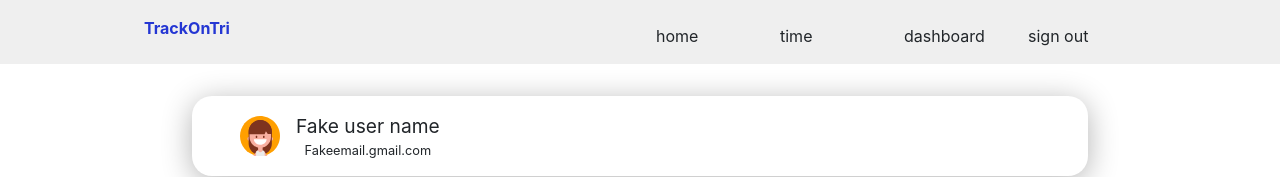
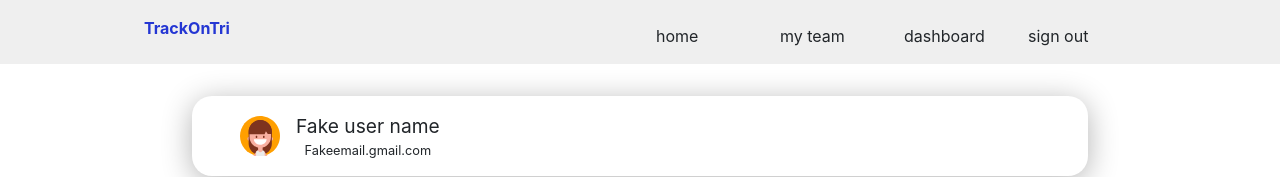
Before and after one commit to roguecomp/codeBrew, a React (Create React App) app in the folder client/: page / in a window 1280 px wide. Shown: the top 177 px of the page. Built offline with nearby package versions, Linux system fonts and the light colour scheme.

Commit message:
page switching

```diff
--- a/client/src/components/App.js
+++ b/client/src/components/App.js
@@ -3,14 +3,26 @@ import 'bootstrap/dist/css/bootstrap.min.css';
 import LandingPage from './LandingPage'
 import MainPage from './MainPage'
 import '../css/App.css';
+import React from 'react';
+import NavBar from './NavBar'
 
 
 
 function App() {
+  const [currentPage, setCurrentPage] = React.useState('home')
   return (
     <div className="App">
-      {/* <LandingPage/> */}
+      <NavBar hideLinks = {(currentPage =="landing")? true:false} setCurrentPage = {setCurrentPage}/>
+
+      <div className ='landingPage' style = {{display : (currentPage =="landing")? 'block':'none'}}>
+      <LandingPage/>
+      </div>
+      <div className ='mainPage' style = {{display : (currentPage =="home")? 'block':'none'}}>
       <MainPage />
+      </div>
+      <div className ='teamPage' style = {{display : (currentPage =="team")? 'block':'none'}}>
+      <teamPage />
+      </div>
 
 
 
--- a/client/src/components/LandingPage.js
+++ b/client/src/components/LandingPage.js
@@ -19,7 +19,7 @@ class LandingPage extends React.Component {
     render() {
         return (
             <>
-            <NavBar hideLinks = {true} />
+
 
             <img className = 'top-circle' src ={top_circle} />
 
--- a/client/src/components/MainPage.js
+++ b/client/src/components/MainPage.js
@@ -10,7 +10,7 @@ function MainPage () {
 
     return (
         <>
-        <NavBar hideLinks = {false} />
+
         <div className="my-card profile-card">
             <img src = {sampleAvatar}/>
 
--- a/client/src/components/NavBar.js
+++ b/client/src/components/NavBar.js
@@ -1,21 +1,30 @@
 import React from 'react';
 
 function NavBar(props){
-    const {hideLinks} = props
+    const {hideLinks, setCurrentPage} = props
     return (
         <header style = {{background: hideLinks? "#FFFFFF" : "#EFEFEF"}}>
             <div className="header-container" >
             <div className = 'project-name-container'>
-                <span className="project-name">TrackOnTri</span>
+                <span className="project-name"
+                onClick = {()=>{setCurrentPage("landing")}}
+                >TrackOnTri</span>
 
             </div>
             <nav>
-                <ul className = "nav-links" style = {{display: hideLinks? "none" : "flex"}}>
+                {/* <ul className = "nav-links" style = {{display: hideLinks? "none" : "flex"}}>
                     <li className ='nav-link'><a herf= "#">home</a></li>
                     <li className ='nav-link'><a herf= "#">time</a></li>
                     <li className ='nav-link'><a herf= "#">dashboard</a></li>
                     <li className ='nav-link'><a herf= "#">sign out</a></li>
-                </ul>
+                </ul> */}
+
+                <div className = "nav-links" style = {{display: hideLinks? "none" : "flex"}}>
+                    <div className ='nav-link' onClick = {()=>{setCurrentPage("home")}}>home</div>
+                    <div className ='nav-link' onClick = {()=>{setCurrentPage('team')}}>my team</div>
+                    <div className ='nav-link' onClick = {()=>{setCurrentPage('dashboard')}}>dashboard</div>
+                    <div className ='nav-link' onClick = {()=>{setCurrentPage('sign out')}}>sign out</div>
+                </div>
             </nav>
             </div>
 
--- a/client/src/css/App.css
+++ b/client/src/css/App.css
@@ -65,6 +65,7 @@ header {
   flex : 1;
   color :#2436D3;
   font-weight: bold;
+  cursor: pointer;
 
 }
 
@@ -78,6 +79,11 @@ nav{
 }
 .nav-link{
   flex : 1;
+  cursor: pointer;
+}
+
+.nav-link:hover {
+  text-decoration: underline;
 }
 
 /*---------- --------- */
```
Also changed, not shown: 1 other file (tests, documents, lock files or other folders).
